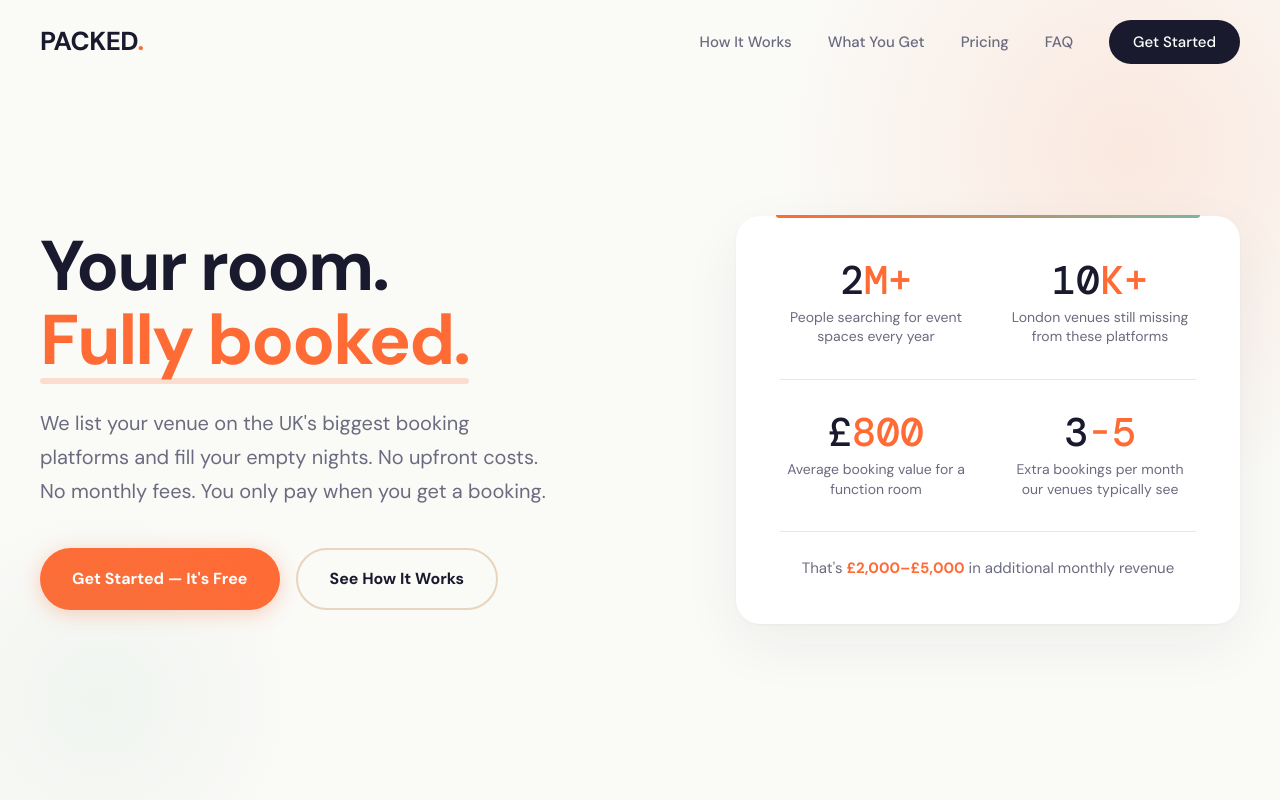
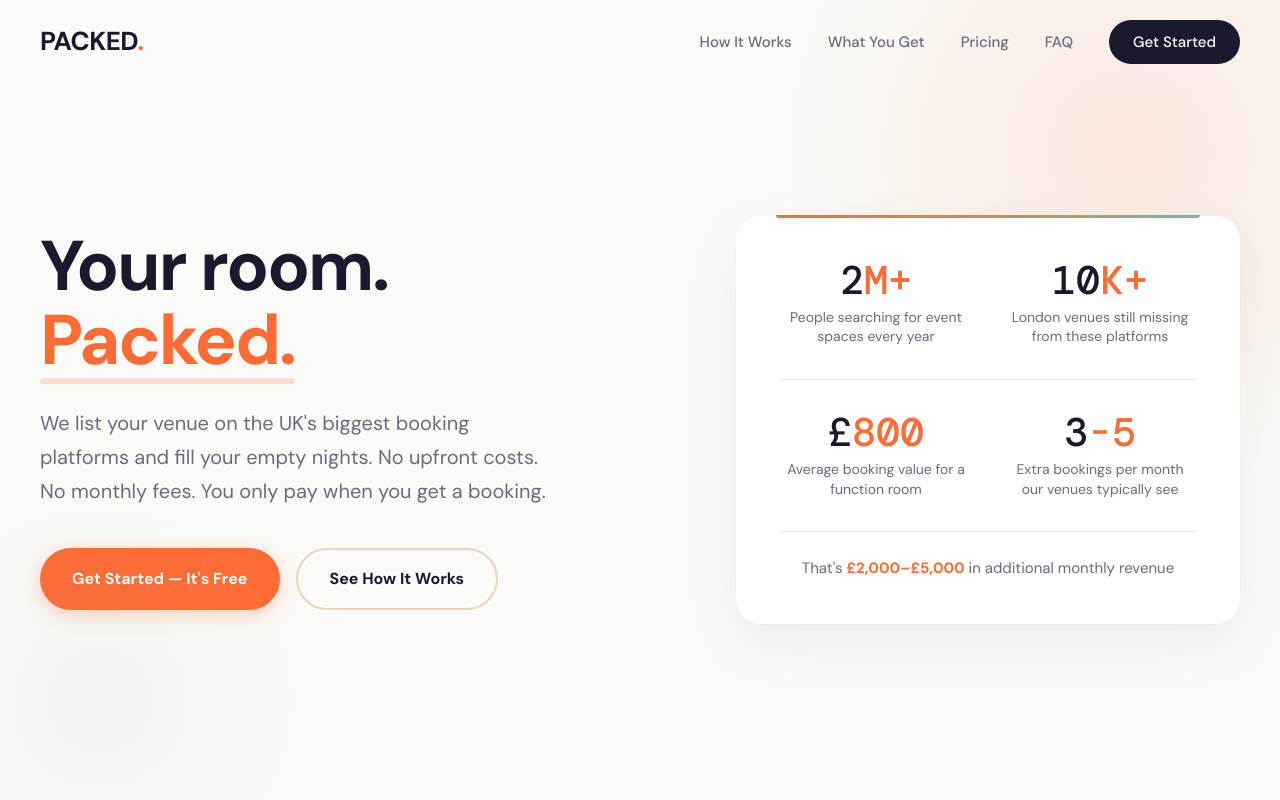
Before and after one commit to JPPP95/getpacked.uk, a plain HTML site: page index.html in a window 1280 px wide. Shown: the top 800 px of the page. Drawn offline with nearby package versions, Linux system fonts and the light colour scheme.

Commit message:
Update index.html

```diff
--- a/index.html
+++ b/index.html
@@ -745,7 +745,7 @@
     <section class="hero">
         <div class="hero-inner">
             <div class="fade-up">
-                <h1>Your room.<br><em>Fully booked.</em></h1>
+                <h1>Your room.<br><em>Packed.</em></h1>
                 <p class="hero-sub">We list your venue on the UK's biggest booking platforms and fill your empty nights. No upfront costs. No monthly fees. You only pay when you get a booking.</p>
                 <div class="hero-ctas">
                     <a href="#contact" class="btn btn-primary">Get Started — It's Free</a>
```
